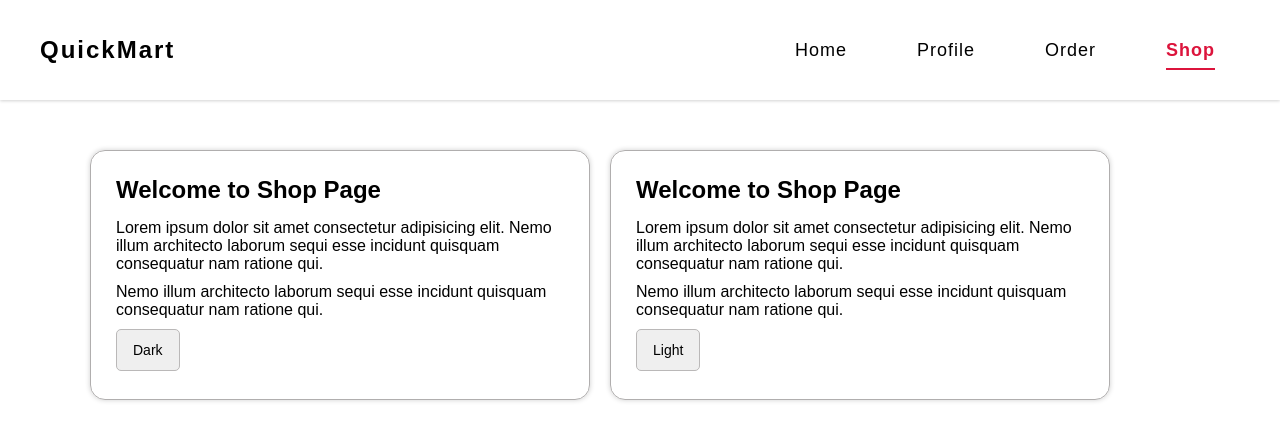
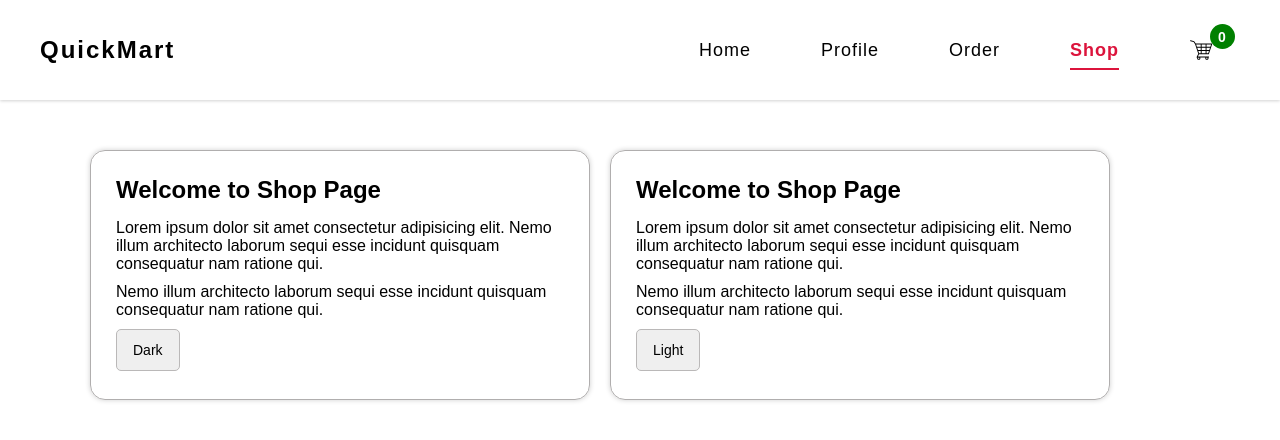
Before and after one commit to RajSresth/A-37-React-Batch, a React (Vite) app: page /shop in a window 1280 px wide. Shown: the top 440 px of the page. Built offline with nearby package versions, Linux system fonts and the light colour scheme; sample sign-in values are in the browser's storage.

Commit message:
Redux Start

```diff
--- a/package.json
+++ b/package.json
@@ -10,10 +10,12 @@
     "preview": "vite preview"
   },
   "dependencies": {
+    "@reduxjs/toolkit": "^2.12.0",
     "axios": "^1.16.1",
     "react": "^19.2.4",
     "react-dom": "^19.2.4",
     "react-icons": "^5.6.0",
+    "react-redux": "^9.3.0",
     "react-router-dom": "^7.15.0"
   },
   "devDependencies": {
--- a/src/App.css
+++ b/src/App.css
@@ -58,6 +58,7 @@ header .logo {
 
 header nav {
   display: flex;
+  align-items: center;
   gap: 20px;
 }
 header nav a {
@@ -74,6 +75,24 @@ a.active {
   text-underline-offset: 12px;
 }
 
+header .cart-container{
+  position: relative;
+}
+header .cart-container .item-qty{
+  width: 25px;
+  height: 25px;
+  border-radius: 50%;
+  background-color: green;
+  position:absolute;
+  top: -13px;
+  right: -20px;
+  display: flex;
+  align-items: center;
+  justify-content: center;
+  font-size: 14px;
+  color: white;
+  font-weight: bold;
+}
 /*------------------------
   Shimmer Page
 -------------------------*/
@@ -173,6 +192,22 @@ a.active {
   top: 13px;
   left: 13px;
   text-transform: capitalize;
+}
+
+.card .cart-btn-container{
+  display: flex;
+  justify-content: space-between;
+  align-items: center;
+}
+.card .cart-btn-container .btn-box{
+  padding: 5px 0px;
+}
+.card .cart-btn-container .btn-box button.add-btn{
+  padding: 7px 20px;
+  background-color: green;
+  color: white;
+  border: none;
+  cursor: pointer;
 }
 
 /*------------------------
--- a/src/Topic-14 React Routing/components/Card.jsx
+++ b/src/Topic-14 React Routing/components/Card.jsx
@@ -1,10 +1,30 @@
 import React from "react";
+import { useDispatch } from "react-redux";
+import { addItem } from "../redux/cartSlice";
 
-const Card = ({ title, category, price, description, images }) => {
+
+const Card = ({ id,title, category, price, description, images }) => {
+  const dispatch = useDispatch()
+
   const customizeDescription =
     description.split(" ").length > 7
       ? description.split(" ").slice(0, 8).join(" ") + "..."
       : description;
+
+
+  const handleAddItem = () => {
+    const item = {
+      id,
+      title,
+      category,
+      images,
+      description,
+      price
+    }
+    dispatch(addItem(item))
+  }
+
+
   return (
     <div className="card">
       <div className="profile">
@@ -14,7 +34,13 @@ const Card = ({ title, category, price, description, images }) => {
         <span className="category">{category}</span>
         <div className="title">{title}</div>
         <div className="description">{customizeDescription}</div>
-        <div className="price">&#x24; {price}</div>
+        <div className="cart-btn-container">
+          <div className="price">&#x24; {price}</div>
+          <div className="btn-box">
+            <button className="add-btn" onClick={handleAddItem}>Add</button>
+          </div>
+        </div>
+
       </div>
     </div>
   );
--- a/src/Topic-14 React Routing/components/Header.jsx
+++ b/src/Topic-14 React Routing/components/Header.jsx
@@ -1,7 +1,11 @@
 import React from "react";
 import { Link, NavLink } from "react-router-dom";
+import { GiShoppingCart } from "react-icons/gi";
+import { useSelector } from "react-redux";
 
 const Header = () => {
+
+  const cartItems = useSelector((state) => state.cart.items);
   const setClass = ({ isActive }) => (isActive ? "active" : "");
   return (
     <header>
@@ -24,6 +28,12 @@ const Header = () => {
           <NavLink to="/shop" className={setClass}>
             Shop
           </NavLink>
+          <Link to="/cart">
+            <div className="cart-container">
+                <GiShoppingCart size={26} />
+                <span className="item-qty">{cartItems.length}</span>
+            </div>
+          </Link>
         </nav>
       </div>
     </header>
--- /dev/null
+++ b/src/Topic-14 React Routing/pages/Cart.jsx
@@ -0,0 +1,9 @@
+import React from 'react'
+
+const Cart = () => {
+  return (
+    <div>Cart</div>
+  )
+}
+
+export default Cart
--- a/src/Topic-14 React Routing/pages/Home.jsx
+++ b/src/Topic-14 React Routing/pages/Home.jsx
@@ -46,10 +46,11 @@ const Home = () => {
     <div id="home">
       <div className="center-container">
         {products.map((singleProduct) => {
-          const { title, category, price, description, images } = singleProduct;
+          const { id,title, category, price, description, images } = singleProduct;
           return (
             <Link  key={singleProduct.id} to={`/products/${singleProduct.id}?category=beauty&page=10`}>
               <Card
+                id={id}
                 title={title}
                 category={category}
                 price={price}
--- a/src/Topic-14 React Routing/pages/ProductPage.jsx
+++ b/src/Topic-14 React Routing/pages/ProductPage.jsx
@@ -8,8 +8,7 @@ const ProductPage = () => {
   const { productId } = useParams();
 
   const [searchParams, setSearchParams] = useSearchParams();
-  console.log(searchParams.get("category"));
-  console.log(searchParams.get("page"));
+
 
   const changeSearchParams = () => {
     setSearchParams((prev) => {
@@ -36,7 +35,6 @@ const ProductPage = () => {
 
         if (!response.ok) throw new Error("Somthing went wrong");
         const data = await response.json();
-        console.log("data:", data);
         setSingleProduct(data);
       } catch (error) {
         if (error.name === "AbortError") {
--- /dev/null
+++ b/src/Topic-14 React Routing/redux/cartSlice.js
@@ -0,0 +1,27 @@
+import { createSlice } from "@reduxjs/toolkit";
+
+const cartSlice = createSlice({
+  name: "cart",
+  initialState: {
+    items: [],
+  },
+  reducers: {
+    addItem: (state, action) => {
+      const existingItem = state.items.find(
+        (item) => item.id === action.payload.id,
+      );
+
+      if (existingItem) {
+        existingItem.quantity = existingItem.quantity + 1;
+      } else {
+        state.items.push({ ...action.payload, quantity: 1 });
+      }
+    },
+    removeItem: () => {},
+    clearCart: () => {},
+  },
+});
+
+export const { addItem, removeItem, clearCart } = cartSlice.actions;
+
+export default cartSlice.reducer;
--- /dev/null
+++ b/src/Topic-14 React Routing/redux/store.js
@@ -0,0 +1,10 @@
+import { configureStore } from "@reduxjs/toolkit";
+import cartReducer from "./cartSlice.js";
+
+const store = configureStore({
+    reducer:{
+        cart: cartReducer
+    }
+})
+
+export default store;
--- a/src/main.jsx
+++ b/src/main.jsx
@@ -15,8 +15,12 @@ import Signup from "./Topic-14 React Routing/pages/Signup";
 import Login from "./Topic-14 React Routing/pages/Login";
 import { AuthProvider } from "./Topic-14 React Routing/store/AuthContext";
 import { ThemeProvider } from "./Topic-14 React Routing/store/ThemeContext";
+import Cart from "./Topic-14 React Routing/pages/Cart";
+import { Provider } from "react-redux";
+import store from "./Topic-14 React Routing/redux/store";
 
 createRoot(document.getElementById("root")).render(
+  <Provider store={store}>
     <AuthProvider>
       <ThemeProvider>
         <BrowserRouter>
@@ -28,6 +32,7 @@ createRoot(document.getElementById("root")).render(
                 <Route path="shop" element={<Shop />} />
                 <Route path="order" element={<Order />} />
                 <Route path="products/:productId" element={<ProductPage />} />
+                <Route path="cart" element={<Cart/>} />
               </Route>
             </Route>
 
@@ -38,4 +43,5 @@ createRoot(document.getElementById("root")).render(
         </BrowserRouter>
       </ThemeProvider>
     </AuthProvider>,
+  </Provider>
 );
```
Also changed, not shown: 1 other file (tests, documents, lock files or other folders). Lines whose indentation alone changed are shown as unchanged.
